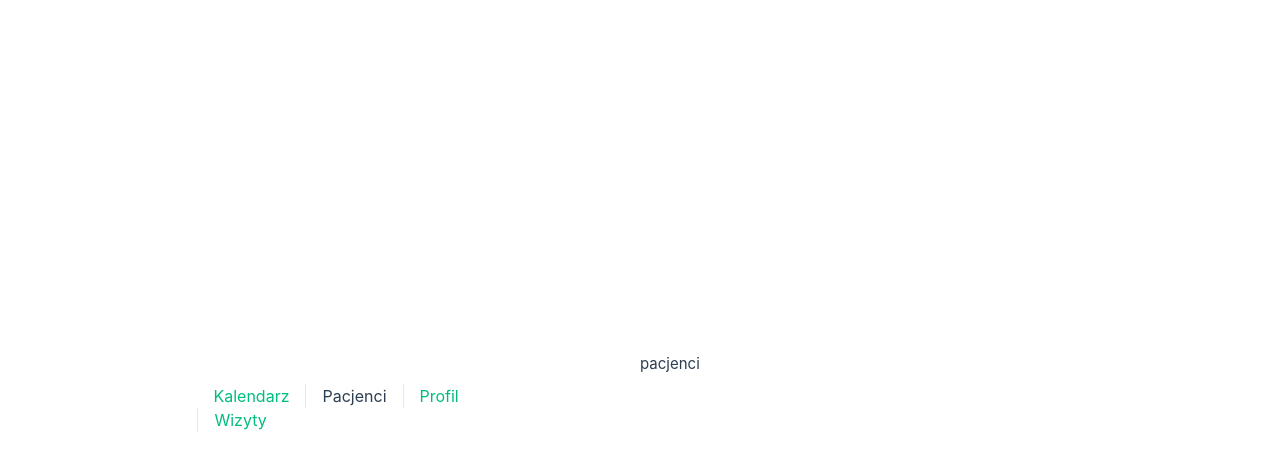
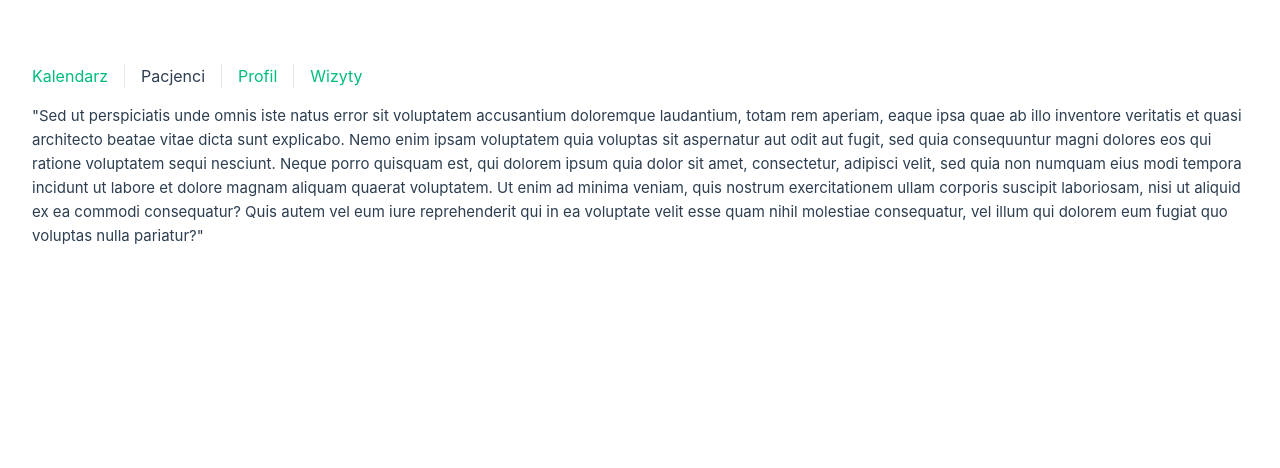
Before and after one commit to FranciszekKarwowski/al-dente-frontend, a Vue app: page /pacjenci in a window 1280 px wide. Shown: the top 468 px of the page. Built offline with nearby package versions, Linux system fonts and the light colour scheme.

Commit message:
add navbar and some text to views

```diff
--- a/src/App.vue
+++ b/src/App.vue
@@ -24,8 +24,8 @@ header {
 }
 
 nav {
-    width: 100%;
-    font-size: 12px;
+    /* width: 100%; */
+	font-size: 12px;
     text-align: center;
     margin-top: 2rem;
 }
@@ -51,18 +51,11 @@ nav a:first-of-type {
 @media (min-width: 1024px) {
     header {
         display: flex;
-        place-items: center;
-        padding-right: calc(var(--section-gap) / 2);
-    }
-
-    .logo {
-        margin: 0 2rem 0 0;
     }
 
     header .wrapper {
         display: flex;
         place-items: flex-start;
-        flex-wrap: wrap;
     }
 
     nav {
--- a/src/assets/main.css
+++ b/src/assets/main.css
@@ -24,12 +24,6 @@ a,
 @media (min-width: 1024px) {
   body {
     display: flex;
-    place-items: center;
-  }
-
-  #app {
-    display: grid;
-    grid-template-columns: 1fr 1fr;
-    padding: 0 2rem;
+    flex-direction: column;
   }
 }
--- a/src/views/KalendarzView.vue
+++ b/src/views/KalendarzView.vue
@@ -3,6 +3,6 @@
 
 <template>
     <main>
-        kalendarz wizyt
+        kalendarz
     </main>
 </template>
--- a/src/views/PacjenciView.vue
+++ b/src/views/PacjenciView.vue
@@ -3,6 +3,7 @@
 
 <template>
     <main>
-        pacjenci
+        "Sed ut perspiciatis unde omnis iste natus error sit voluptatem accusantium doloremque laudantium, totam rem aperiam, eaque ipsa quae ab illo inventore veritatis et quasi architecto beatae vitae dicta sunt explicabo. Nemo enim ipsam voluptatem quia voluptas sit aspernatur aut odit aut fugit, sed quia consequuntur magni dolores eos qui ratione voluptatem sequi nesciunt. Neque porro quisquam est, qui dolorem ipsum quia dolor sit amet, consectetur, adipisci velit, sed quia non numquam eius modi tempora incidunt ut labore et dolore magnam aliquam quaerat voluptatem. Ut enim ad minima veniam, quis nostrum exercitationem ullam corporis suscipit laboriosam, nisi ut aliquid ex ea commodi consequatur? Quis autem vel eum iure reprehenderit qui in ea voluptate velit esse quam nihil molestiae consequatur, vel illum qui dolorem eum fugiat quo voluptas nulla pariatur?"
+
     </main>
 </template>
--- a/src/views/WizytyView.vue
+++ b/src/views/WizytyView.vue
@@ -3,6 +3,6 @@
 
 <template>
     <main>
-        dupa wizyt
+        "Sed ut perspiciatis unde omnis iste natus error sit voluptatem accusantium doloremque laudantium, totam rem aperiam, eaque ipsa quae ab illo inventore veritatis et quasi architecto beatae vitae dicta sunt explicabo. Nemo enim ipsam voluptatem quia voluptas sit aspernatur aut odit aut fugit, sed quia consequuntur magni dolores eos qui ratione voluptatem sequi nesciunt. Neque porro quisquam est, qui dolorem ipsum quia dolor sit amet, consectetur, adipisci velit, sed quia non numquam eius modi tempora incidunt ut labore et dolore magnam aliquam quaerat voluptatem. Ut enim ad minima veniam, quis nostrum exercitationem ullam corporis suscipit laboriosam, nisi ut aliquid ex ea commodi consequatur? Quis autem vel eum iure reprehenderit qui in ea voluptate velit esse quam nihil molestiae consequatur, vel illum qui dolorem eum fugiat quo voluptas nulla pariatur?"
     </main>
 </template>
```
